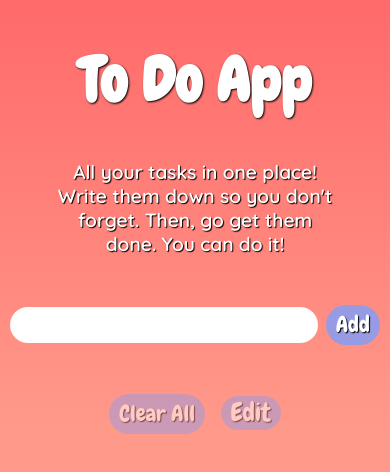
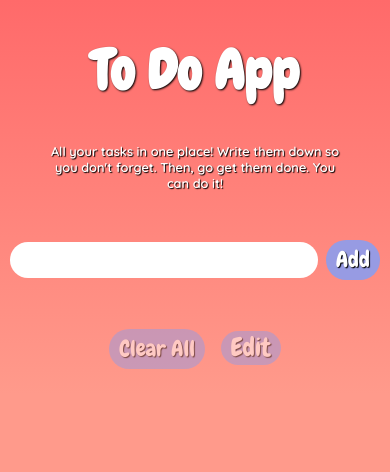
Before and after one commit to mvenn17/A3, a SvelteKit app: page / in a window 390 px wide. Shown: the top 472 px of the page. Built offline with nearby package versions, Linux system fonts and the light colour scheme.

Commit message:
4th commit

```diff
--- a/src/routes/+page.svelte
+++ b/src/routes/+page.svelte
@@ -12,7 +12,13 @@
 
      h1 {
           text-shadow: 1px 1px 2px #000000;
-          font-size: 1.9em;
+          font-size: 3em;
+     }
+     @media screen and (max-width: 850px){
+     h1 {
+          padding: 0px 50px;
+          font-size: 1.7em;
      }
 
+ }
 </style>
--- a/src/routes/Todo.svelte
+++ b/src/routes/Todo.svelte
@@ -246,4 +246,16 @@
     color: grey;
     text-decoration: line-through;
   }
+  @media screen and (max-width: 850px){
+  li {
+          padding: 0 2vw 0 2vw
+
+  }
+  .edit {
+    margin-bottom: 3vh;
+  }
+  .clear {
+    margin-bottom: 3vh;
+  }
+ }
 </style>
--- a/src/style.css
+++ b/src/style.css
@@ -11,7 +11,7 @@ body {
 }
 h3 {
       font-family: "Quicksand", sans-serif;
-      font-size: 0.6em;
+      font-size: 0.7em;
       font-weight: 600;
       padding: 0px 100px;
       margin-bottom: 45px;
@@ -20,6 +20,7 @@ h3 {
   @media screen and (max-width: 850px){
      h3 {
           padding: 0px 50px;
+          font-size: 0.4em;
      }
 
  }
```
